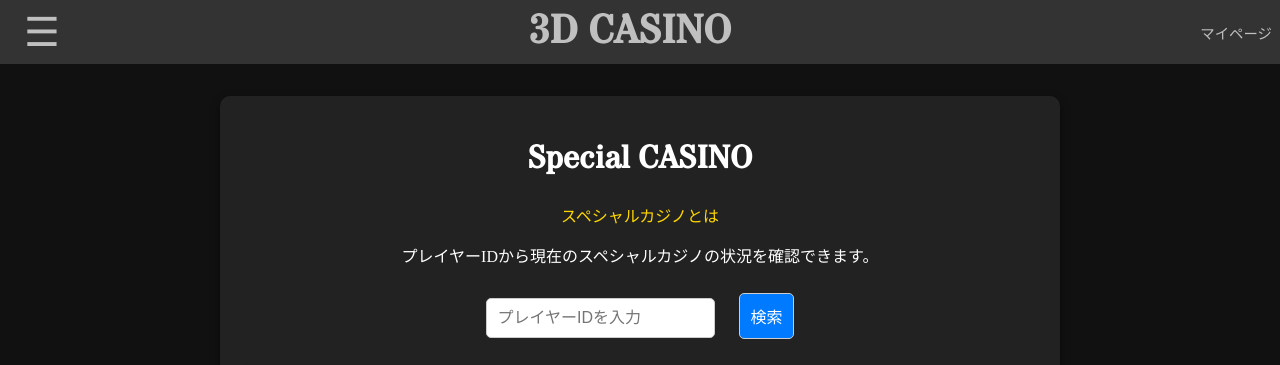
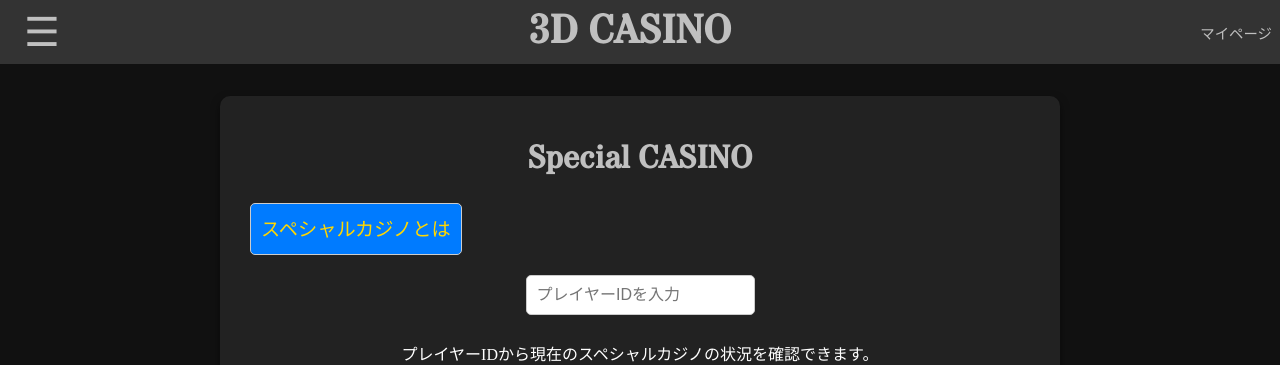
Before and after one commit to 433D/3D-CASINO, a website: page special.html in a window 1280 px wide. Shown: the top 365 px of the page. Drawn offline with nearby package versions, Linux system fonts and the light colour scheme; a web font is replaced by a local one.

Commit message:
Update special.html

```diff
--- a/special.html
+++ b/special.html
@@ -201,6 +201,8 @@
             cursor: pointer;
             margin-top: 10px;
             display: block;
+            font-size: 1.2rem;
+            font-family: 'Stardos Stencil', cursive;
         }
         .description-text {
             display: none;
@@ -268,14 +270,14 @@
 </div>
 
 <div class="container">
-    <h1 style="font-family: 'Stardos Stencil', cursive;">Special CASINO</h1>
-    <div class="description-link" onclick="toggleDescription()">スペシャルカジノとは</div>
+    <h1 style="font-family: 'Stardos Stencil', cursive; color: silver;">Special CASINO</h1>
+    <button class="description-link" onclick="toggleDescription()">スペシャルカジノとは</button>
     <div class="description-text" id="special-casino-description">
         3D CASINOスタッフ5人が行うミニゲームの勝者を予想するゲームです。3つのミニゲームが行われ、プレイヤーはそれぞれの勝者を予想します。
     </div>
 
+    <input type="text" id="playerId" placeholder="プレイヤーIDを入力">
     <p>プレイヤーIDから現在のスペシャルカジノの状況を確認できます。</p>
-    <input type="text" id="playerId" placeholder="プレイヤーIDを入力">
     <button onclick="searchPlayer()">検索</button>
 
     <div id="playerInfo"></div>
@@ -301,6 +303,7 @@
 <button class="button" onclick="location.href='index.html'">Back</button>
 
 <script>
+    // JavaScript remains unchanged to preserve the existing functionality
     const SPREADSHEET_ID = '1Tq-nGqM-PhpX_tw92zQWhM88_0fNRDp8qdjjmz63a98';
     const SHEET_NAME_PLAYER = 'Sheet1';
     const SHEET_NAMES_BETS = ['Bets1', 'Bets2', 'Bets3'];
@@ -411,6 +414,11 @@
         document.querySelector(`.tab-button[onclick="showTab('${tabId}')"]`).classList.add('active');
     }
 
+    function toggleDescription() {
+        const description = document.getElementById('special-casino-description');
+        description.style.display = description.style.display === 'block' ? 'none' : 'block';
+    }
+
     function scrollToTab(tabId) {
         showTab(tabId);
         document.getElementById(tabId).scrollIntoView({ behavior: 'smooth' });
@@ -435,5 +443,3 @@
 
 </body>
 </html>
-</body>
-</html>
```
